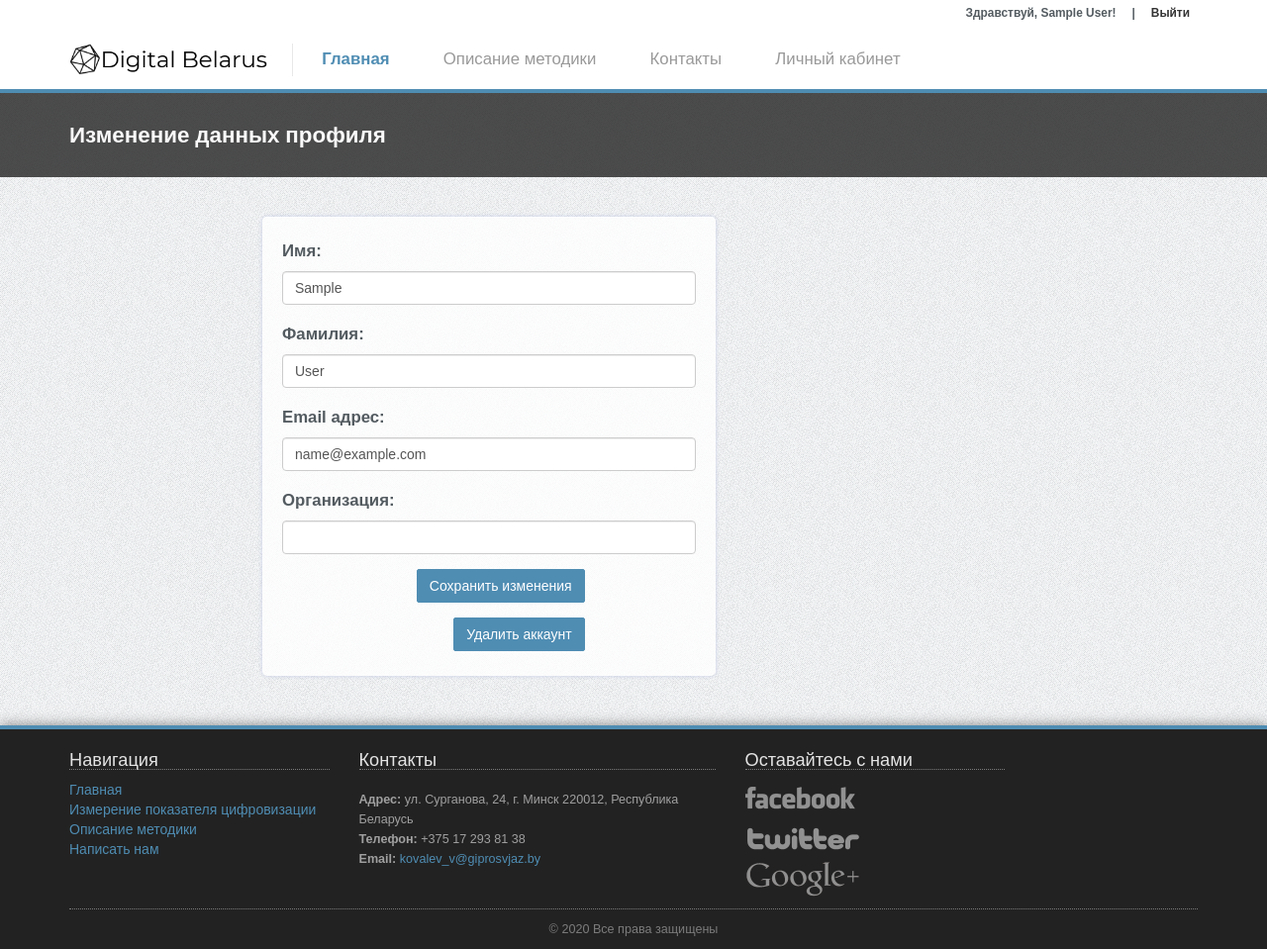
After one commit to VasiliKavaleu/digitalization, a Django app: a page that uses templates/index.html in a window 1280 px wide. The commit adds this page. Shown: the whole page at 99% size. Run offline with Django 3.2, Linux system fonts and the light colour scheme; the visitor is signed in with stand-in values (Sample User, id 1); data comes from the database, SQL or seed files in the repository; some libraries are stand-ins or nearby versions.

Commit message:
update profile

```diff
--- a/account/forms.py
+++ b/account/forms.py
@@ -34,3 +34,22 @@ class LoginForm(forms.Form):
 	password = forms.CharField(max_length=254, widget=forms.PasswordInput(
 		attrs={'class': 'form-control'}
 	))
+
+
+class UpdateUserData(forms.Form):
+	first_name = forms.CharField(max_length=254, label='Имя', widget=forms.TextInput(
+		attrs={'class': 'form-control'}
+	))
+	last_name = forms.CharField(max_length=254, label='Фамилия', widget=forms.TextInput(
+		attrs={'class': 'form-control'}
+	))
+	email = forms.EmailField(max_length=254, label='Email адрес', help_text='Это поле обязательно', widget=forms.TextInput(
+		attrs={'class': 'form-control'}
+	))
+	organisation = forms.CharField(max_length=254, label='Организация', widget=forms.TextInput(
+		attrs={'class': 'form-control'}
+	))
+
+	class Meta:
+		model = CustomUser
+		fields = ('first_name', 'last_name', 'organisation', 'email')
--- /dev/null
+++ b/account/templates/update.html
@@ -0,0 +1,66 @@
+{% extends 'index.html' %}
+{% block title %}Регистрация{% endblock %}
+{% block 'content' %}
+    <div class="section section-breadcrumbs">
+        <div class="container">
+            <div class="row">
+                <div class="col-md-6">
+                    <h1>Изменение данных профиля</h1>
+                </div>
+            </div>
+        </div>
+    </div>
+    <div class="section">
+	    	<div class="container">
+				<div class="row">
+					<div class="col-sm-1 col-sm-offset-1 social-login"></div>
+						<div class="col-sm-5" >
+							<div class="basic-login">
+								<form role="form" method="post" action="{% url 'account:update_user' %}">
+									{% csrf_token %}
+									{% if messages  %}
+										{% for message in messages %}
+											<div class="alert alert-success" role="alert">
+												{{ message }}
+											</div>
+										{% endfor %}
+									{% endif %}
+
+									{% for field in form %}
+									<div class="form-group">
+
+										{% if field.errors %}
+											{% for error in field.errors %}
+												<div class="alert alert-danger">
+													{{error}}
+												</div>
+											{% endfor %}
+										{% endif %}
+										{{field.label_tag}}
+										{{field}}
+									</div>
+									{% endfor %}
+									<div class="row">
+										<div class="col-sm-9" >
+											<div class="form-group">
+												<button type="submit" class="btn pull-right update-acc">Сохранить изменения</button>
+												<div class="clearfix"></div>
+											</div>
+										</div>
+									</div>
+								</form>
+								<div class="row">
+									<div class="col-sm-9" >
+										<div class="form-group">
+											<a href="{% url 'account:del_user' %}"><button type="submit" class="btn pull-right update-acc">Удалить аккаунт</button></a>
+											<div class="clearfix"></div>
+										</div>
+									</div>
+								</div>
+
+							</div>
+						</div>
+				</div>
+			</div>
+		</div>
+{% endblock %}
--- a/account/urls.py
+++ b/account/urls.py
@@ -9,6 +9,8 @@ urlpatterns = [
 	path('register', views.register, name="register"),
 	path('login_user', views.login_user, name="login_user"),
 	path('logout_user', views.logout_user, name="logout_user"),
+	path('update_user', views.update_user, name="update_user"),
+	path('del_user', views.del_user, name="del_user"),
 
 
 ]
--- a/account/views.py
+++ b/account/views.py
@@ -1,16 +1,15 @@
 from django.shortcuts import render, redirect
-from . forms import SignUpForm, LoginForm
 from django.contrib.auth import authenticate, login, logout
 from django.contrib import messages
 
+from . forms import SignUpForm, LoginForm, UpdateUserData
+from .models import CustomUser
 
 def login_user(request):
     form = LoginForm()
     if request.method == 'POST':
         email = request.POST['email']
-        print(email)
         password = request.POST['password']
-        print(password)
         user = authenticate(email=email, password=password)
         if user is not None:
             login(request, user)
@@ -36,3 +35,36 @@ def register(request):
         else:
             return render(request, 'register.html', {'form': form})
     return render(request, 'register.html', {'form': form})
+
+def update_user(request):
+    try:
+        user = CustomUser.objects.get(id=request.user.id)
+    except CustomUser.DoesNotExist:
+        messages.error(request, 'Произошла ошибка!')
+        return redirect('account:update_user')
+    else:
+        form = UpdateUserData(initial={
+                                        'first_name': user.first_name,
+                                        'last_name': user.last_name,
+                                        'email': user.email,
+                                        'organisation': user.organisation
+                                        })
+        if request.method == 'POST':
+            user.first_name = request.POST.get("first_name")
+            user.last_name = request.POST.get("last_name")
+            user.email = request.POST.get("email")
+            user.organisation = request.POST.get("organisation")
+            user.save()
+            messages.success(request, 'Данные успешно изменены!')
+            return redirect('account:update_user')
+    return render(request, 'update.html', {'form': form})
+
+def del_user(request):
+    try:
+        user = CustomUser.objects.get(id=request.user.id)
+    except CustomUser.DoesNotExist:
+        messages.error(request, 'Произошла ошибка!')
+    else:
+        logout(request)
+        user.delete()
+        return redirect('main')
--- a/calculating/services.py
+++ b/calculating/services.py
@@ -44,7 +44,7 @@ def calculate_values_of_digitalization(request):
         elif indicator['business_process'] == 'Вспомогательные':
             auxiliary_bp_values.append(indicator['value'])
         elif indicator['business_process'] == 'Управления':
-            auxiliary_bp_values.append(indicator['value'])
+            manage_bp_values.append(indicator['value'])
         else:
             # in case questionaire did not fild out
             return None
@@ -79,6 +79,6 @@ def calculate_rms_value(arr):
 
 def transf_to_int_percent(value):
     """Transformation to percent format."""
-    if value:
+    if value or value == 0:
         return int(round(value, 2)*100)
     return value
--- a/calculating/templates/result1.html
+++ b/calculating/templates/result1.html
@@ -31,7 +31,7 @@
                     <div class="container-fluid">
                         <div class="row">
                             {% for value in values.values %}
-                                {% if value.1 %}
+                                {% if value.1 or value.1  == 0 %}
                                     <div class="col-md-3 col-sm-6">
                                         <!-- Bar Item -->
                                         <div class="bar-item">
@@ -44,7 +44,7 @@
                                                 </div>
                                                 <div class="details">
                                                     <!-- Heading -->
-                                                    <h4>Members <span class="red">{{ value.1 }}%</span></h4>
+                                                    <h4> <span class="red">{{ value.1 }}%</span></h4>
                                                     <!-- Paragraph -->
                                                     <p>{{ value.0 }} </p>
                                                 </div>
--- a/indicators/templates/contact.html
+++ b/indicators/templates/contact.html
@@ -18,9 +18,9 @@
 	        		<div class="col-sm-7">
 	        			<!-- Map -->
 	        			<div id="contact-us-map">
-                            <iframe src="https://www.google.com/maps/embed?pb=!1m18!1m12!1m3!1d2349.364107299455!2d27.595368315860373!3d53.92527488010443!2m3!1f0!2f0!3f0!3m2!1i1024!2i768!4f13.1!3m3!1m2!1s0x46dbcf092c3c424f%3A0x466309fd7ba9352!2z0YPQuy4g0KHRg9GA0LPQsNC90L7QstCwIDI0LCDQnNC40L3RgdC6!5e0!3m2!1sru!2sby!4v1597437640623!5m2!1sru!2sby" width="600" height="450" frameborder="0" style="border:0;" allowfullscreen="" aria-hidden="false" tabindex="0"></iframe>
+                           <iframe id='map' src="https://www.google.com/maps/embed?pb=!1m18!1m12!1m3!1d2349.364107299455!2d27.595368315860373!3d53.92527488010443!2m3!1f0!2f0!3f0!3m2!1i1024!2i768!4f13.1!3m3!1m2!1s0x46dbcf092c3c424f%3A0x466309fd7ba9352!2z0YPQuy4g0KHRg9GA0LPQsNC90L7QstCwIDI0LCDQnNC40L3RgdC6!5e0!3m2!1sru!2sby!4v1597437640623!5m2!1sru!2sby" width="600" height="450"  style="border:0;" allowfullscreen="" aria-hidden="false" tabindex="0"></iframe>
 	        			</div>
-	        			<!-- End Map -->
+							<!-- End Map -->
 	        			<!-- Contact Info -->
 	        			<p class="contact-us-details">
 	        				<b>Адрес:</b> ул. Сурганова, 24, г. Минск 220012, Республика Беларусь
--- a/set/views.py
+++ b/set/views.py
@@ -1,5 +1,5 @@
 from django.shortcuts import render, redirect, get_object_or_404
-
+from django.contrib import messages
 
 from indicators.models import Degree
 from .set import Set
@@ -9,6 +9,9 @@ from django.conf import settings
 def set_detail(request):
     """Reflecting content of set."""
     interim_set = request.session.get(settings.SET_SESSION_ID)
+    if not interim_set:
+        messages.error(request, 'Выберите показатель!')
+        return redirect('choose_indicator')
     return render(request, 'set_detail.html', {'interim_set': interim_set})
 
 
--- a/static/css/additional-style.css
+++ b/static/css/additional-style.css
@@ -96,6 +96,7 @@ p.name-bp {
 
 .alert.alert-warning {
     text-align: center;
+    margin-top: 25px;
 }
 
 h4.sb-menu-title {
@@ -119,3 +120,11 @@ h4.sb-menu-title:hover {
 .spac-beetw {
     margin-bottom: 20px;
 }
+
+.alert.alert-success {
+    text-align: center;
+}
+
+iframe#map {
+    width: 650px;
+}
--- a/templates/index.html
+++ b/templates/index.html
@@ -66,7 +66,7 @@
 <!--										<div class="mainmenu-submenu-inner">-->
 											<div>
 												<ul>
-													<li><a  href="#"><h4 class="sb-menu-title">Управление аккаунтом</h4></a></li>
+													<li><a  href="{% url 'account:update_user' %}"><h4 class="sb-menu-title">Управление аккаунтом</h4></a></li>
 													<li><a  href="{% url 'calculating:show_history_of_evaluations' %}"><h4 class="sb-menu-title">История измерений</h4></a></li>
 												</ul>
 											</div>
```
Also changed, not shown: calculating/templates/saved_result.html (+8 -0 lines), calculating/views.py (+6 -5 lines), indicators/templates/indicators.html (+13 -0 lines).
